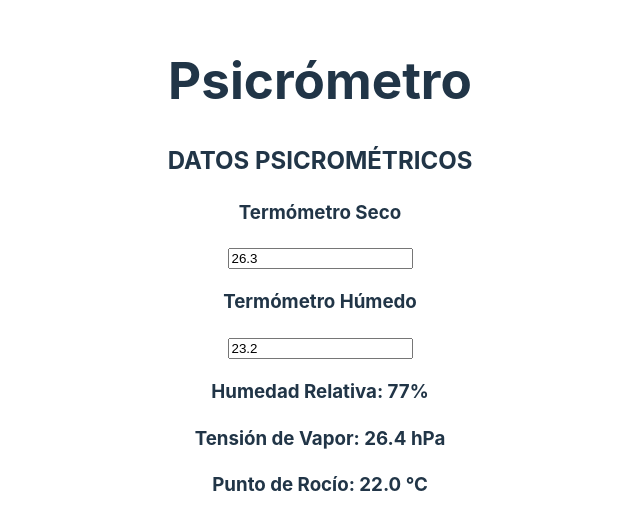
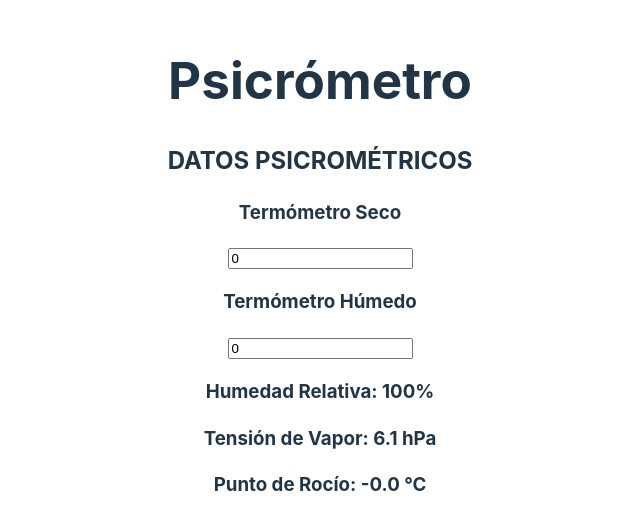
Before and after one commit to gabr13l195/met-app, a React (Vite) app: page / in a window 1280 px wide. Shown: the part 132-662 px from the top of the page, without its empty margins (320-960 px from the left). Built offline with nearby package versions, Linux system fonts and the light colour scheme.

Commit message:
Funcionando con valores reales

```diff
--- a/src/App.tsx
+++ b/src/App.tsx
@@ -4,32 +4,71 @@ import "./App.css";
 
 const App = () => {
 
-  const [termometroSeco, setTermometroSeco] = useState(26.3);
-  const [termometroHumedo, setTermometroHumedo] = useState(23.2);
+  const [termometroSeco, setTermometroSeco] = useState(0.0);
+  const [termometroHumedo, setTermometroHumedo] = useState(0.0);
 
 
   // Fórmula Magnus-Tetens
-  const tensionVaporSaturacion = (T: number) => {
-    return 6.1121 * Math.exp((17.67 * T) / (243.5 + T));
+  // const tensionVaporSaturacion = (T: number):number => {
+  //   return 6.1121 * Math.exp((17.67 * T) / (243.5 + T));
+  // };
+
+  // Tensión de Vapor (Sprung)
+  // const calcularTensionVapor = (Ts: number, Th: number):number => {
+  //   const gamma = 0.66;
+  //   return tensionVaporSaturacion(Th) - gamma * (Ts - Th);
+  // };
+
+
+  // Nueva fórmula basada en Excel
+  const calcularTensionVapor = (Ts: number, Th: number, P: number): number => {
+    const T_kelvin = Th + 273.16;
+
+    const term1 = -7.90298 * (373.16 / T_kelvin - 1);
+    const term2 = 5.02808 * Math.log10(373.16 / T_kelvin);
+    const term3 = -1.3816e-7 * (Math.pow(10, 11.344 * (1 - T_kelvin / 373.16)) - 1);
+    const term4 = 8.1328e-3 * (Math.pow(10, -3.49149 * (373.16 / T_kelvin - 1)) - 1);
+    const term5 = 3.0057498;
+
+    const log10_e = term1 + term2 + term3 + term4 + term5;
+    const e = Math.pow(10, log10_e);
+
+    const psicrometrico = (0.00066 * (1 + 0.00115 * Th)) * P * (Ts - Th);
+
+    return e - psicrometrico;
   };
 
-  // Tensión de Vapor (Sprung)
-  const calcularTensionVapor = (Ts:number, Th:number) => {
-    const gamma = 0.66;
-    return tensionVaporSaturacion(Th) - gamma * (Ts - Th);
+  // // Humedad Relativa
+  // const calcularHumedadRelativa = (Ts: number, eActual: number): number => {
+  //   return (eActual / calcularTensionVapor(Ts)) * 100;
+  // };
+
+  const calcularHumedadRelativa = (Ts: number, TV: number): number => {
+    const T_kelvin = Ts + 273.16;
+
+    const term1 = -7.90298 * (373.16 / T_kelvin - 1);
+    const term2 = 5.02808 * Math.log10(373.16 / T_kelvin);
+    const term3 = -1.3816e-7 * (Math.pow(10, 11.344 * (1 - T_kelvin / 373.16)) - 1);
+    const term4 = 8.1328e-3 * (Math.pow(10, -3.49149 * (373.16 / T_kelvin - 1)) - 1);
+    const term5 = 3.0057498;
+
+    const log10_e_saturacion = term1 + term2 + term3 + term4 + term5;
+    const e_saturacion = Math.pow(10, log10_e_saturacion);
+
+    return (TV / e_saturacion) * 100;
   };
 
-  // Humedad Relativa
-  const calcularHumedadRelativa = (Ts:number, eActual:number) => {
-    return (eActual / tensionVaporSaturacion(Ts)) * 100;
+  // // Punto de Rocío
+  // const calcularPuntoRocio = (eActual: number) => {
+  //   return (243.5 * Math.log(eActual / 6.1121)) / (17.67 - Math.log(eActual / 6.1121));
+  // };
+
+  const calcularPuntoRocio = (TV: number): number => {
+    return 237.3 / ((7.5 / (Math.log10(TV) - Math.log10(6.11))) - 1);
   };
 
-  // Punto de Rocío
-  const calcularPuntoRocio = (eActual:number) => {
-    return (243.5 * Math.log(eActual / 6.1121)) / (17.67 - Math.log(eActual / 6.1121));
-  };
 
-  const eActual = calcularTensionVapor(termometroSeco, termometroHumedo);
+  const eActual = calcularTensionVapor(termometroSeco, termometroHumedo, 1000);
   const humedadRelativa = calcularHumedadRelativa(termometroSeco, eActual);
   const puntoRocio = calcularPuntoRocio(eActual);
 
```
